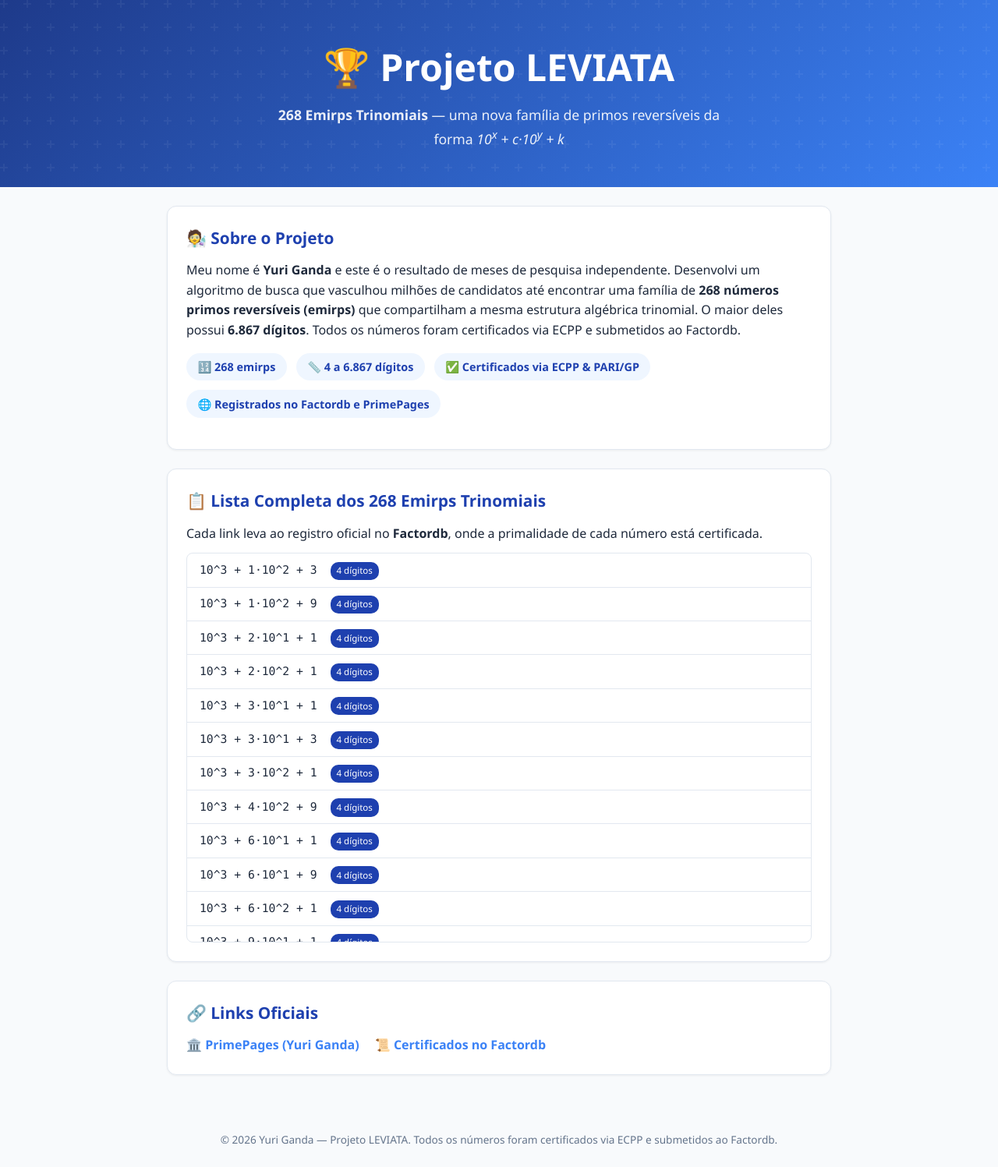
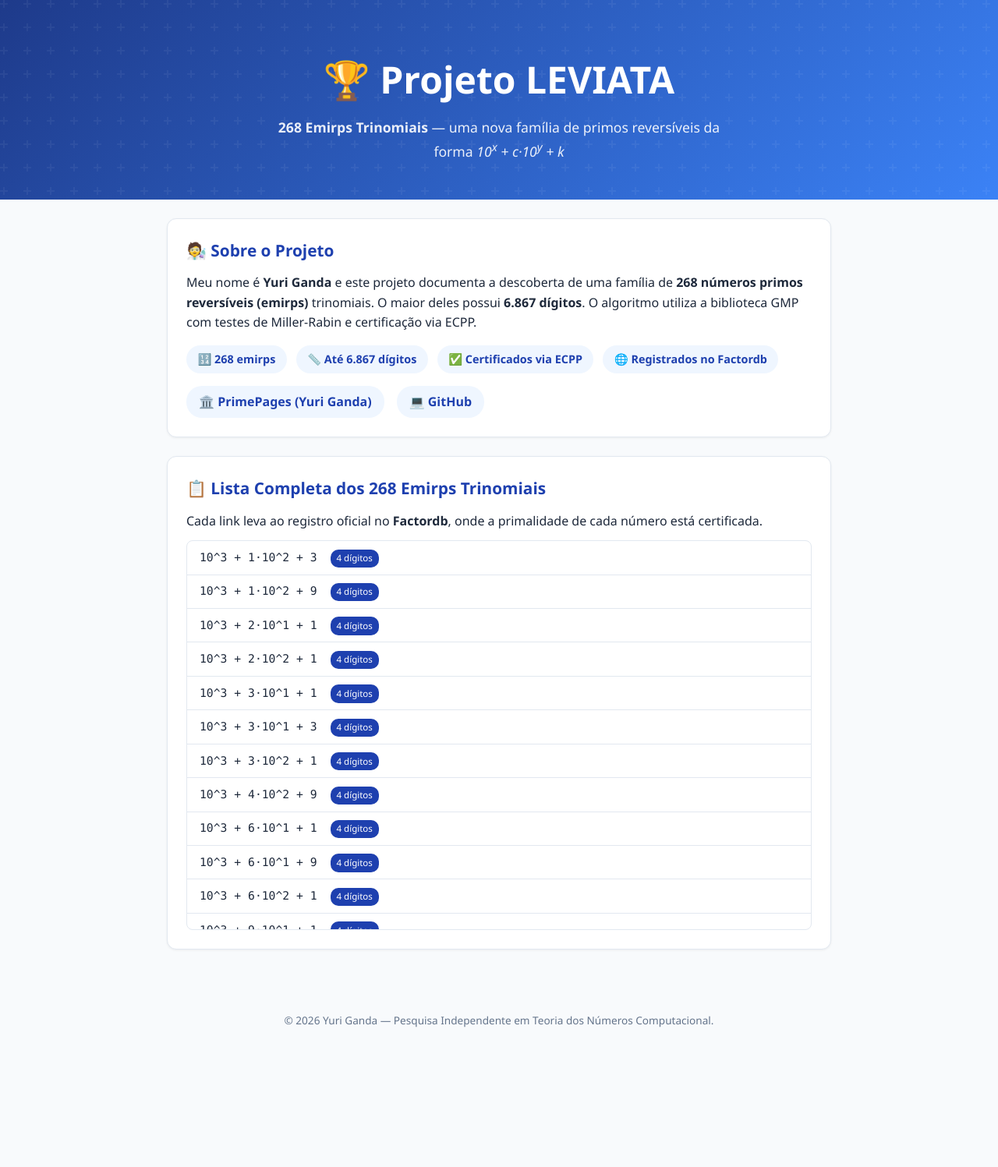
Before and after one commit to yrgbr/projeto-leviata, a plain HTML site: page index.html in a window 1280 px wide. Shown: the whole page at 78% size. After the commit the page ends 1352 px from the top, so only its background shows below. Drawn offline with Linux system fonts and the light colour scheme.

Commit message:
Update index.html

```diff
--- a/index.html
+++ b/index.html
@@ -21,9 +21,17 @@
         }
         * { margin: 0; padding: 0; box-sizing: border-box; }
         body { font-family: 'Segoe UI', system-ui, -apple-system, sans-serif; background: var(--bg); color: var(--text); line-height: 1.6; min-height: 100vh; }
+
+        #google_translate_element {
+            position: absolute;
+            top: 15px;
+            right: 15px;
+            z-index: 1000;
+        }
+
         header {
             background: linear-gradient(135deg, var(--header-gradient-start), var(--header-gradient-end));
-            color: white; padding: 3rem 1rem; text-align: center; position: relative; overflow: hidden;
+            color: white; padding: 4rem 1rem 3rem 1rem; text-align: center; position: relative; overflow: hidden;
         }
         header::before {
             content: ""; position: absolute; top: 0; left: 0; right: 0; bottom: 0;
@@ -31,6 +39,7 @@
         }
         header h1 { font-size: clamp(2rem, 5vw, 3rem); margin-bottom: 0.5rem; position: relative; z-index: 1; }
         header p { font-size: 1.1rem; opacity: 0.9; position: relative; z-index: 1; max-width: 600px; margin: 0 auto; }
+
         .container { max-width: 900px; margin: 0 auto; padding: 1.5rem; }
         .card {
             background: var(--card-bg); border-radius: 12px; padding: 1.5rem; margin-bottom: 1.5rem;
@@ -58,34 +67,52 @@
             padding: 0.15rem 0.5rem; border-radius: 10px; font-size: 0.72rem; margin-left: 0.5rem;
             font-family: 'Segoe UI', system-ui, sans-serif;
         }
+        .links {
+            display: flex; flex-wrap: wrap; gap: 1rem; margin-top: 1rem;
+        }
         .links a {
-            display: inline-block; margin-right: 1rem; color: var(--accent-light); text-decoration: none; font-weight: 600;
+            display: inline-block; padding: 0.5rem 1rem; background: #eff6ff; color: var(--accent);
+            text-decoration: none; border-radius: 20px; font-weight: 600; transition: background 0.2s;
         }
-        .links a:hover { text-decoration: underline; }
-        footer { text-align: center; padding: 1.5rem; color: var(--text-secondary); font-size: 0.85rem; }
+        .links a:hover { background: #dbeafe; }
+
+        footer { text-align: center; padding: 2rem; color: var(--text-secondary); font-size: 0.85rem; }
+
+        @media (max-width: 600px) {
+            #google_translate_element { position: static; text-align: center; background: #1e3a8a; padding: 5px; }
+            header { padding-top: 1rem; }
+        }
     </style>
 </head>
 <body>
+
+    <div id="google_translate_element"></div>
+
     <header>
         <h1>🏆 Projeto LEVIATA</h1>
         <p><strong>268 Emirps Trinomiais</strong> — uma nova família de primos reversíveis da forma <em>10<sup>x</sup> + c·10<sup>y</sup> + k</em></p>
     </header>
+
     <main class="container">
         <div class="card">
             <h2>🧑‍🔬 Sobre o Projeto</h2>
-            <p>Meu nome é <strong>Yuri Ganda</strong> e este é o resultado de meses de pesquisa independente. Desenvolvi um algoritmo de busca que vasculhou milhões de candidatos até encontrar uma família de <strong>268 números primos reversíveis (emirps)</strong> que compartilham a mesma estrutura algébrica trinomial. O maior deles possui <strong>6.867 dígitos</strong>. Todos os números foram certificados via ECPP e submetidos ao Factordb.</p>
+            <p>Meu nome é <strong>Yuri Ganda</strong> e este projeto documenta a descoberta de uma família de <strong>268 números primos reversíveis (emirps)</strong> trinomiais. O maior deles possui <strong>6.867 dígitos</strong>. O algoritmo utiliza a biblioteca GMP com testes de Miller-Rabin e certificação via ECPP.</p>
             <div class="stats">
                 <span class="stat">🔢 268 emirps</span>
-                <span class="stat">📏 4 a 6.867 dígitos</span>
-                <span class="stat">✅ Certificados via ECPP &amp; PARI/GP</span>
-                <span class="stat">🌐 Registrados no Factordb e PrimePages</span>
+                <span class="stat">📏 Até 6.867 dígitos</span>
+                <span class="stat">✅ Certificados via ECPP</span>
+                <span class="stat">🌐 Registrados no Factordb</span>
+            </div>
+            <div class="links">
+                <a href="https://t5k.org/bios/page.php?id=6066" target="_blank">🏛️ PrimePages (Yuri Ganda)</a>
+                <a href="https://github.com/yrgbr/projeto-leviata" target="_blank">💻 GitHub</a>
             </div>
         </div>
+
         <div class="card">
             <h2>📋 Lista Completa dos 268 Emirps Trinomiais</h2>
             <p>Cada link leva ao registro oficial no <strong>Factordb</strong>, onde a primalidade de cada número está certificada.</p>
             <div class="prime-list">
-<!-- ########## INÍCIO DA LISTA (GERADA AUTOMATICAMENTE) ########## -->
                 <a href="http://factordb.com/index.php?query=10%5E3%2B1*10%5E2%2B3" target="_blank">10^3 + 1·10^2 + 3 <span class="badge">4 dígitos</span></a>
                 <a href="http://factordb.com/index.php?query=10%5E3%2B1*10%5E2%2B9" target="_blank">10^3 + 1·10^2 + 9 <span class="badge">4 dígitos</span></a>
                 <a href="http://factordb.com/index.php?query=10%5E3%2B2*10%5E1%2B1" target="_blank">10^3 + 2·10^1 + 1 <span class="badge">4 dígitos</span></a>
@@ -354,19 +381,25 @@
                 <a href="http://factordb.com/index.php?query=10%5E2689%2B6*10%5E14%2B9" target="_blank">10^2689 + 6·10^14 + 9 <span class="badge">2690 dígitos</span></a>
                 <a href="http://factordb.com/index.php?query=10%5E4953%2B2*10%5E11%2B1" target="_blank">10^4953 + 2·10^11 + 1 <span class="badge">4954 dígitos</span></a>
                 <a href="http://factordb.com/index.php?query=10%5E6866%2B8*10%5E8%2B1" target="_blank">10^6866 + 8·10^8 + 1 <span class="badge">6867 dígitos</span></a>
-<!-- ########## FIM DA LISTA ########## -->
-            </div>
-        </div>
-        <div class="card">
-            <h2>🔗 Links Oficiais</h2>
-            <div class="links">
-                <a href="https://t5k.org/bios/page.php?id=6066" target="_blank">🏛️ PrimePages (Yuri Ganda)</a>
-                <a href="http://factordb.com/certoverview.php?userid=705" target="_blank">📜 Certificados no Factordb</a>
             </div>
         </div>
     </main>
+
     <footer>
-        <p>© 2026 Yuri Ganda — Projeto LEVIATA. Todos os números foram certificados via ECPP e submetidos ao Factordb.</p>
+        <p>© 2026 Yuri Ganda — Pesquisa Independente em Teoria dos Números Computacional.</p>
     </footer>
+
+    <script type="text/javascript">
+        function googleTranslateElementInit() {
+            new google.translate.TranslateElement({
+                pageLanguage: 'pt',
+                includedLanguages: 'en,es,fr,de,zh-CN',
+                layout: google.translate.TranslateElement.InlineLayout.SIMPLE,
+                autoDisplay: false
+            }, 'google_translate_element');
+        }
+    </script>
+    <script type="text/javascript" src="//translate.google.com/translate_a/element.js?cb=googleTranslateElementInit"></script>
+
 </body>
 </html>
```
